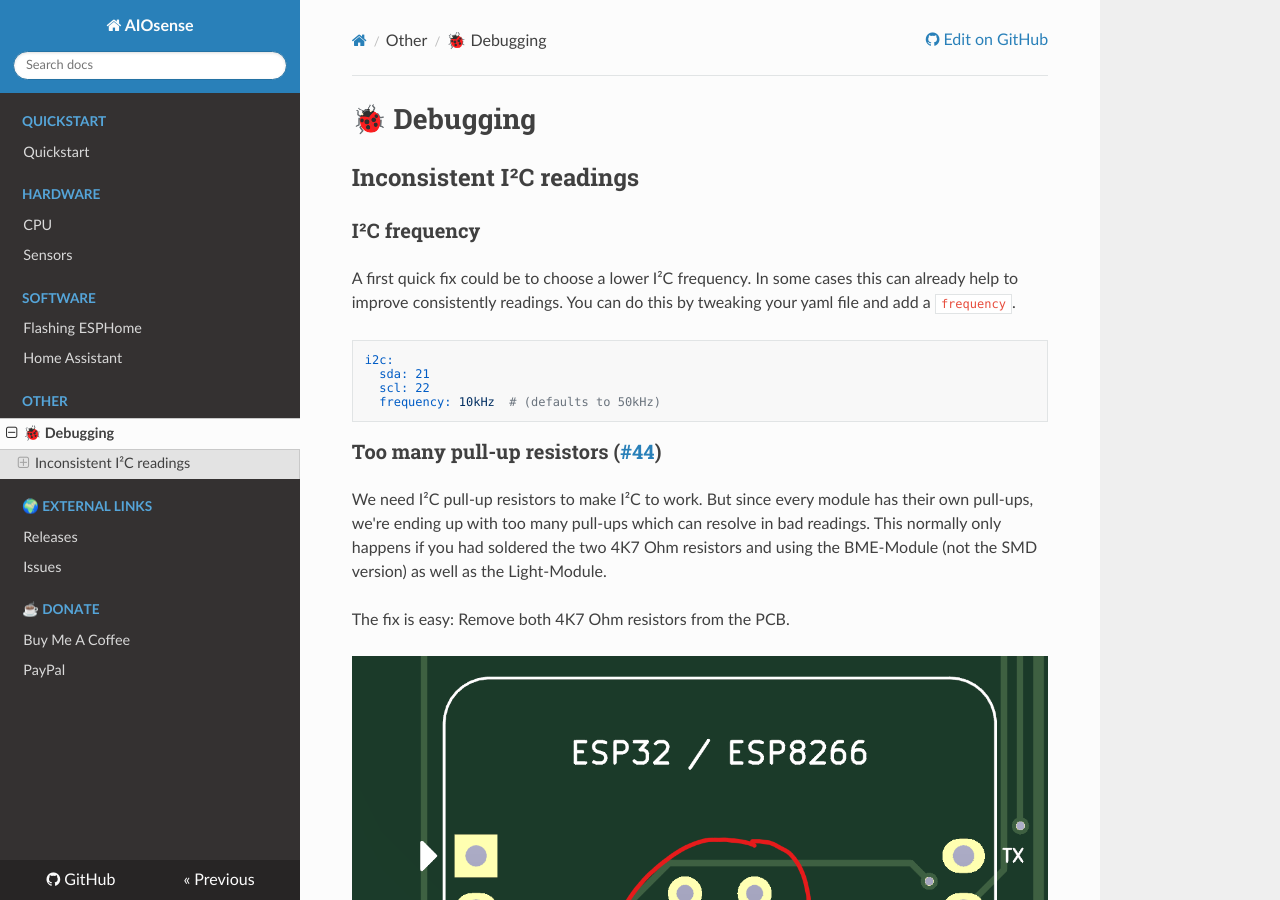
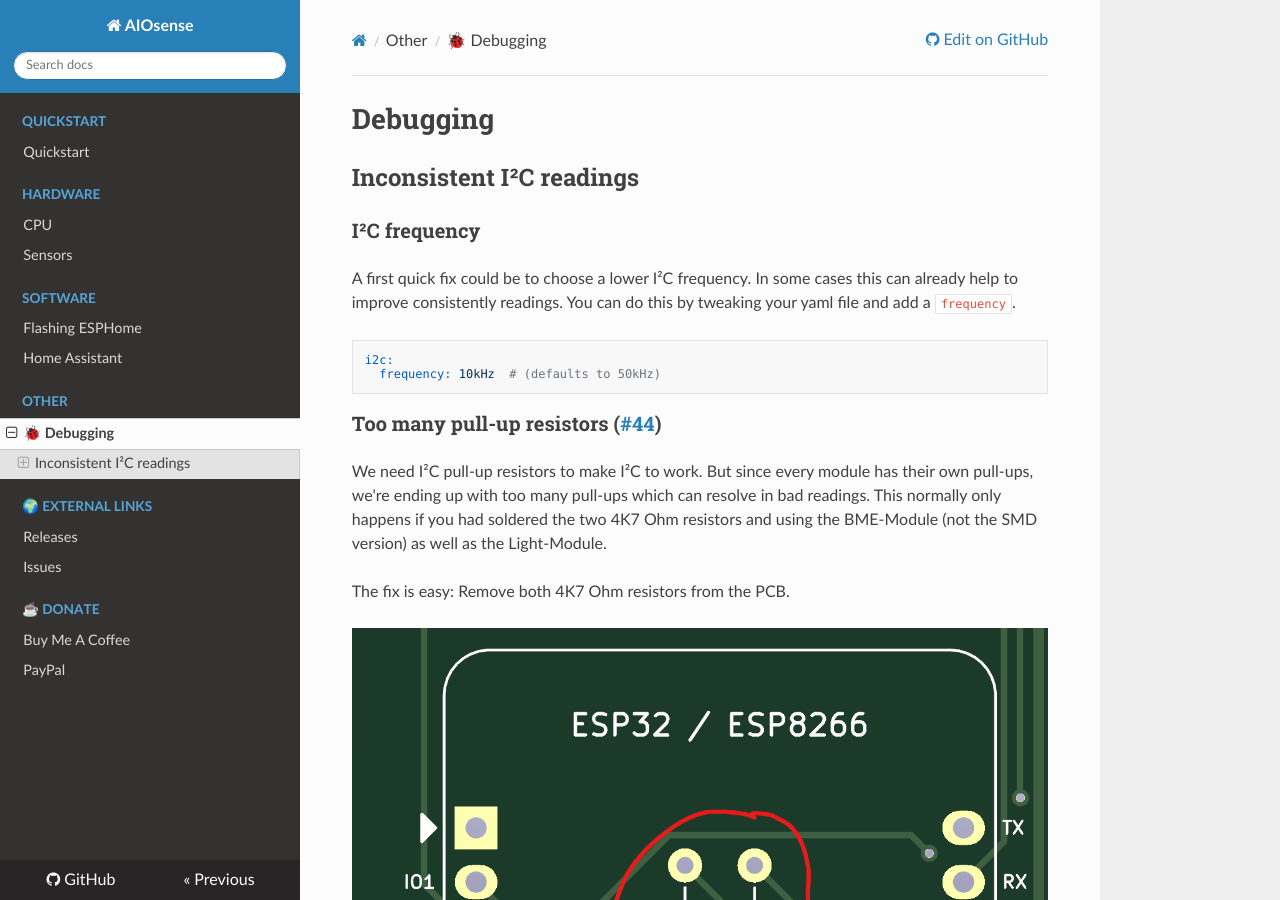
Before and after one commit to Schluggi/AIOsense, an MkDocs documentation site: the page built from docs/debugging.md, in a window 1280 px wide and 900 px high. Built offline with MkDocs 1.6.1, drawn with Linux system fonts in a browser that asks for light colours; nearby versions of some CDN libraries.

Commit message:
fixed: debugging I²C based on new package mode

````diff
--- a/docs/debugging.md
+++ b/docs/debugging.md
@@ -1,4 +1,4 @@
-# 🐞 Debugging
+# Debugging
 
 ## Inconsistent I²C readings
 
@@ -9,8 +9,6 @@ readings. You can do this by tweaking your yaml file and add a `frequency`.
 
 ```yaml
 i2c:
-  sda: 21
-  scl: 22
   frequency: 10kHz  # (defaults to 50kHz)
 ```
 
````
